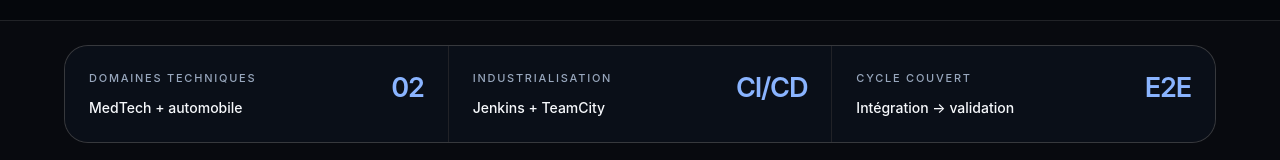
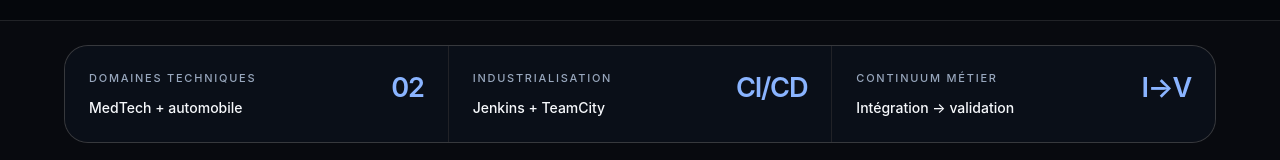
Before and after one commit to Robotham33/Portfolio-Hamza-Ghourabi, a Next.js app: page / in a window 1280 px wide. Shown: the part 937-1097 px from the top of the page. Built offline with nearby package versions, Linux system fonts and the light colour scheme.

Commit message:
content: make homepage proof point precise

```diff
--- a/content/home.ts
+++ b/content/home.ts
@@ -16,8 +16,8 @@ export const proofPoints = [
     detail: "Jenkins + TeamCity",
   },
   {
-    value: "E2E",
-    label: "Cycle couvert",
+    value: "I→V",
+    label: "Continuum métier",
     detail: "Intégration → validation",
   },
 ] as const;
```
